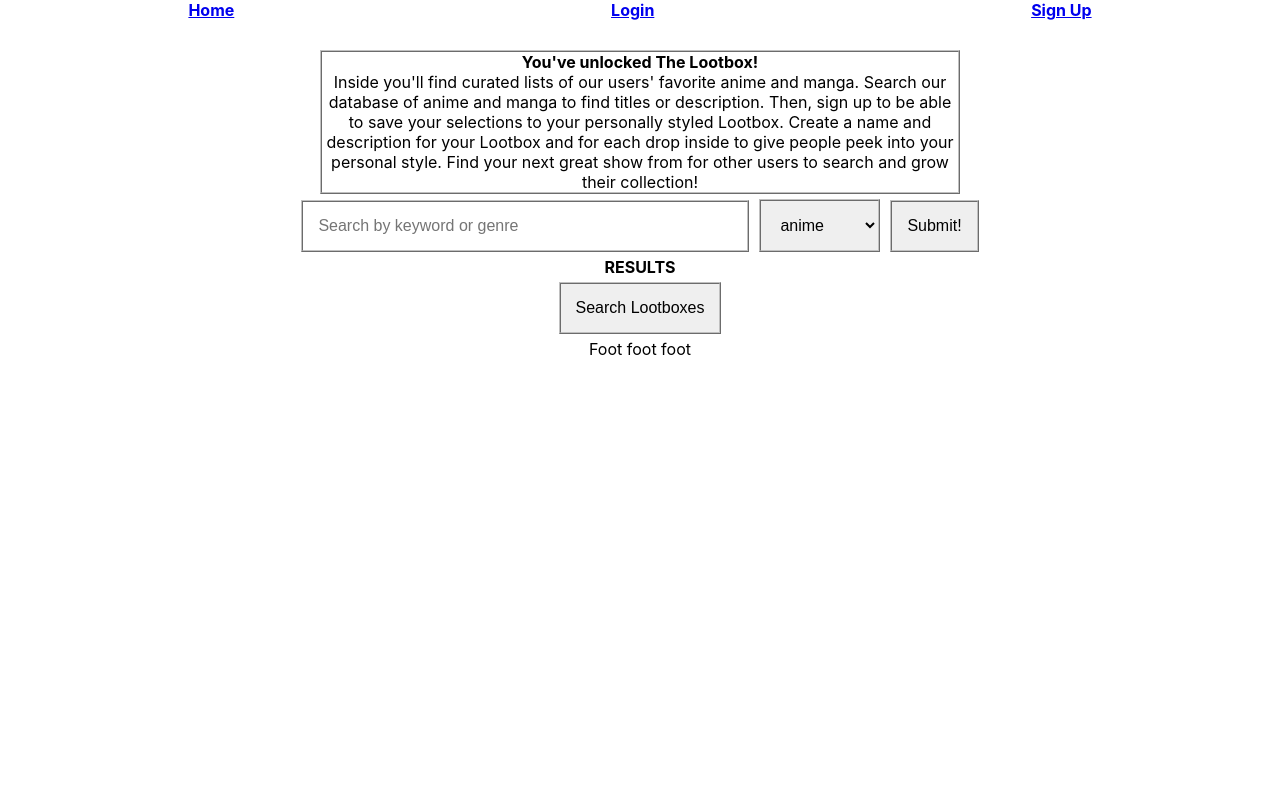
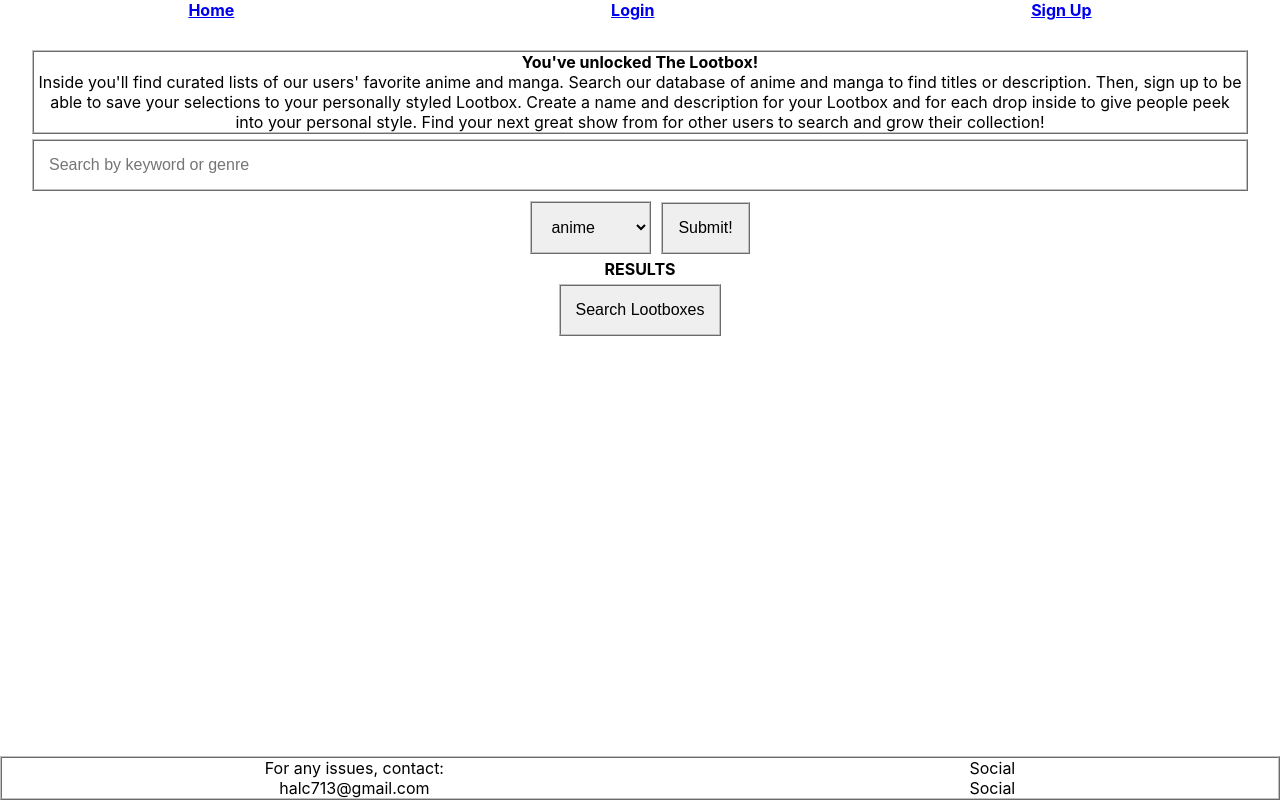
Before and after one commit to zkzerotwo/anime-culture-crypt-capstone-client, a React (Create React App) app: page / in a window 1280 px wide. Built offline with nearby package versions, Linux system fonts and the light colour scheme.

Commit message:
Additional styling

```diff
--- a/src/App.css
+++ b/src/App.css
@@ -21,8 +21,13 @@
   border-style: ridge;
   border-color: silver;
   display: block;
-  width: 50%;
+  width: 95%;
   margin: auto;
+}
+
+form#api_search {
+  /* display: flex;
+  flex-direction: column; */
 }
 
 form.loginForm {
@@ -37,7 +42,7 @@ input {
   border-color: silver;
   padding: 15px;
   margin: 5px;
-  width: 35%;
+  width: 95%;
 }
 
 input[id=dropName] {
@@ -55,6 +60,7 @@ textarea {
   border-style: ridge;
   border-color: silver;
   display: block;
+  margin: auto;
 }
 
 select {
@@ -100,6 +106,7 @@ li {
 }
 
 /* dashboard lootbox display */
+
 section.lootbox_display {
   display: flex;
   flex-direction: column;
@@ -119,13 +126,18 @@ ul#lootbox_drops {
   flex-wrap: nowrap;
   overflow: auto;
   list-style: none;
+  /* white-space: nowrap; */
+  /* margin-left: 200px; */
 }
 
 ul#lootbox_drops li {
   display: block;
   /* width: 18%; */
+}
 
-}
+/* ul#lootbox_drops li:first-child {
+  margin-left: 500px;
+} */
 
 li.loot_drop {
   border-width: 2px;
@@ -137,6 +149,10 @@ li.loot_drop {
   height: 100%;
 }
 
+li.loot_drop:first-child {
+  margin-left: auto;
+}
+
 section.lootbox_search_results {
   display: block;
   width: 100%;
@@ -146,3 +162,23 @@ ul#lootbox_search_entries {
   display: flex;
   flex-direction: column;
 }
+
+section.footer {
+  position: absolute;
+  left: 0;
+  bottom: 0;
+  right: 0;
+  display: flex;
+  flex-direction: row;
+  justify-content: space-around;
+  border-width: 2px;
+  border-style: ridge;
+  border-color: silver;
+
+}
+
+
+
+div.App {
+  padding-bottom:60px;
+}
--- a/src/App.js
+++ b/src/App.js
@@ -4,6 +4,7 @@ import LandingPage from './LandingPage/LandingPage'
 import Login from './Login/Login'
 import Register from './Register/Register'
 import Dashboard from './Dashboard/Dashboard'
+import Footer from './Footer/Footer'
 import { BrowserRouter, Route, Switch } from 'react-router-dom'
 import LootboxContext from './LootboxContext';
 
@@ -48,6 +49,7 @@ class App extends React.Component {
               <Route path='/dashboard' component={Dashboard} />
             </Switch>
           </BrowserRouter>
+          <Footer />
         </div>
       </LootboxContext.Provider>
     );
--- a/src/Footer/Footer.js
+++ b/src/Footer/Footer.js
@@ -3,7 +3,16 @@ import React from 'react'
 export default class Footer extends React.Component {
     render() {
         return (
-            <p>Foot foot foot</p>
+            <section className="footer">
+                <div className="contact">
+                    <p>For any issues, contact:</p>
+                    <p>halc713@gmail.com</p>
+                </div>
+                <div className="socials">
+                    <p>Social</p>
+                    <p>Social</p>
+                </div>
+            </section>
         )
     }
 }
--- a/src/LandingPage/LandingPage.js
+++ b/src/LandingPage/LandingPage.js
@@ -20,7 +20,7 @@ export default class LandingPage extends React.Component {
     }
     render() {
         return (
-            <section>
+            <section className="landing">
                 <header className="App-header">
                     <NavBar />
                 </header>
@@ -37,8 +37,6 @@ export default class LandingPage extends React.Component {
                     Search Lootboxes
                 </button> </>
                 }
-
-                <Footer />
             </section>
         )
     }
--- a/src/Register/Register.js
+++ b/src/Register/Register.js
@@ -3,6 +3,8 @@ import { NavLink } from 'react-router-dom'
 import ValidationError from '../ValidationError'
 import TokenService from '../services/token-service'
 import AuthApiService from '../services/auth-api-service'
+import { Redirect } from 'react-router-dom'
+import NavBar from '../NavBar/NavBar'
 
 export default class Register extends React.Component {
     constructor(props) {
@@ -110,6 +112,7 @@ export default class Register extends React.Component {
                 TokenService.saveAuthToken(response.authToken)
                 TokenService.saveUserId(response.id)
                 window.location = "/dashboard"
+                // <Redirect push to="/dashboard"/>
             })
 
             .catch(res => {
@@ -124,6 +127,7 @@ export default class Register extends React.Component {
             <div></div>;
         return (
             <div className="Register">
+                <NavBar />
                 <section id="signUpPage">
                     <h2>Sign up</h2>
                     <form className="registerForm" onSubmit={this.registerUser}>
--- a/src/SearchBar/SearchBar.js
+++ b/src/SearchBar/SearchBar.js
@@ -94,7 +94,7 @@ export default class SearchBar extends React.Component {
         // console.log(this.state, "state check")
         return (
             <section className='search-bar'>
-                <form onSubmit={e => this.handleSubmit(e)}>
+                <form className="api_search" onSubmit={e => this.handleSubmit(e)}>
                     <label>
                         <input type='text'
                             id='api_search'
@@ -120,7 +120,7 @@ export default class SearchBar extends React.Component {
                         Submit!
                     </button>
                 </form>
-                <ResultBar seriesType={seriesType} results={resultsList}/>
+                <ResultBar seriesType={seriesType} results={resultsList} />
             </section>
         )
     }
```
